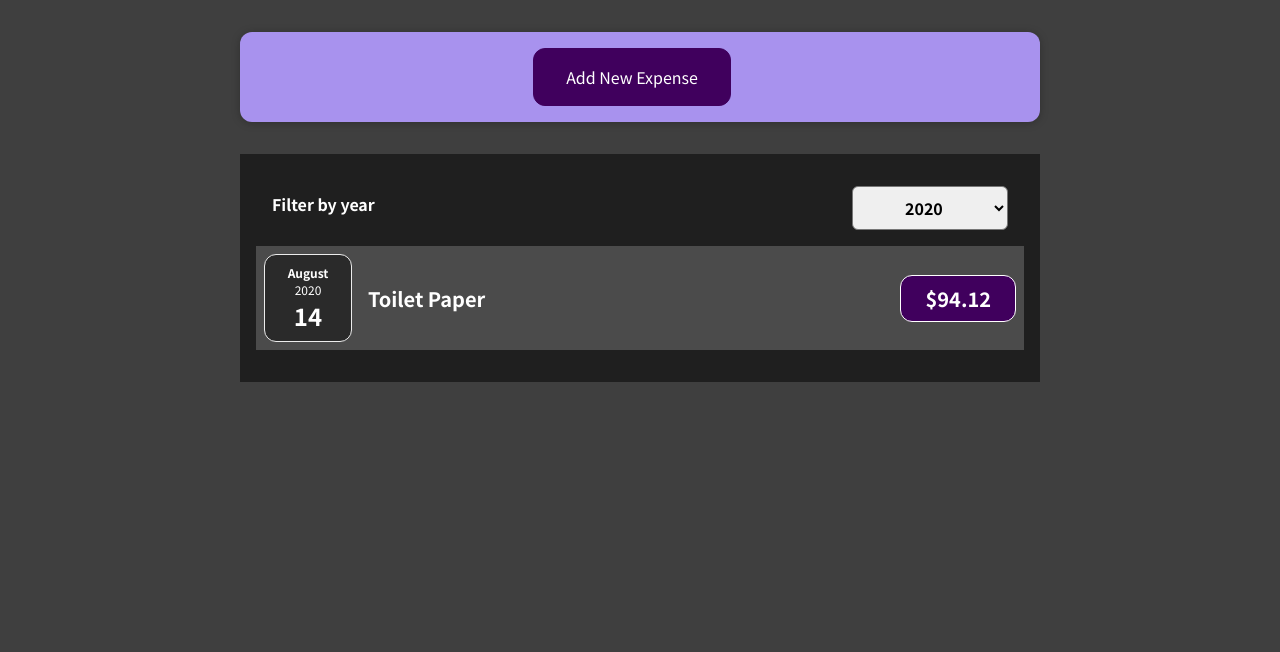
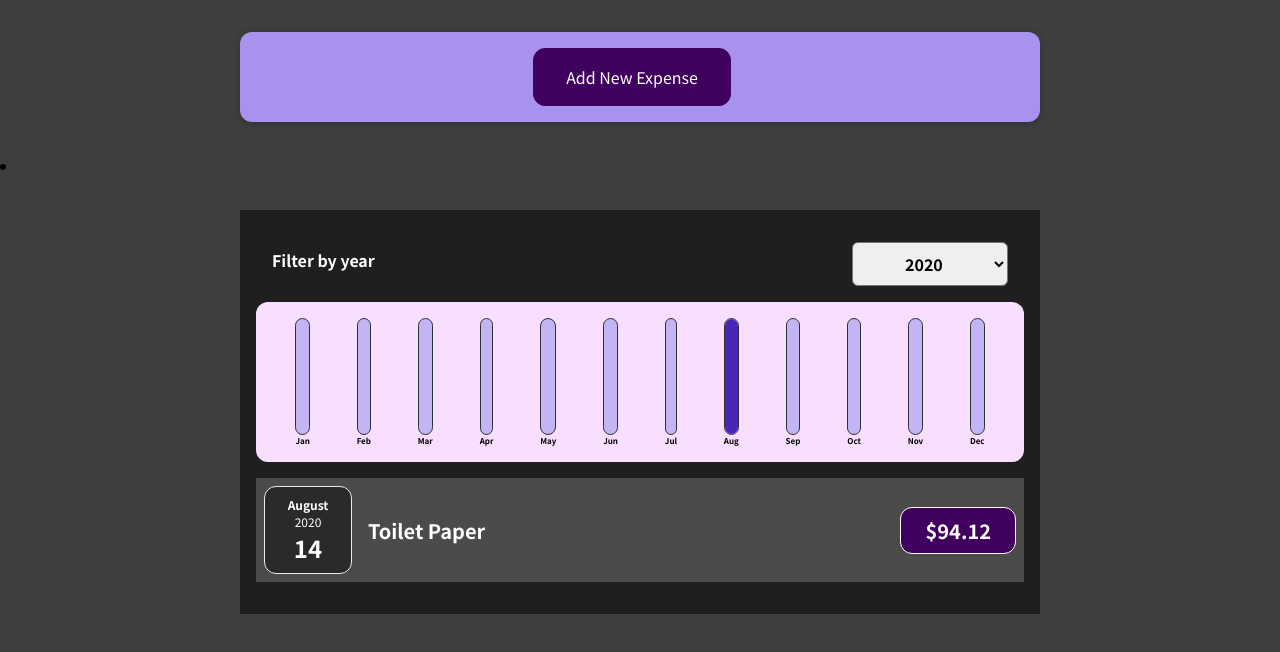
Before and after one commit to JungYeonHwi/AllAboutJavascript, a React (Create React App) app in the folder react_study/udemy/: page / in a window 1280 px wide. Shown: the top 652 px of the page. Built offline with nearby package versions, Linux system fonts and the light colour scheme.

Commit message:
동적 스타일 추가 차트 추가

```diff
--- /dev/null
+++ b/react_study/udemy/src/components/Chart/Chart.css
@@ -0,0 +1,9 @@
+.chart {
+  padding: 1rem;
+  border-radius: 12px;
+  background-color: #f8dfff;
+  text-align: center;
+  display: flex;
+  justify-content: space-around;
+  height: 10rem;
+}
--- /dev/null
+++ b/react_study/udemy/src/components/Chart/Chart.js
@@ -0,0 +1,24 @@
+import React from "react";
+
+import ChartBar from "./ChartBar";
+import "./Chart.css";
+
+const Chart = (props) => {
+  const dataPointValues = props.dataPoints.map((dataPoint) => dataPoint.value);
+  const totalMaximum = Math.max(...dataPointValues);
+
+  return (
+    <div className="chart">
+      {props.dataPoints.map((dataPoint) => (
+        <ChartBar
+          key={dataPoint.label}
+          value={dataPoint.value}
+          maxValue={totalMaximum}
+          label={dataPoint.label}
+        />
+      ))}
+    </div>
+  );
+};
+
+export default Chart;
--- /dev/null
+++ b/react_study/udemy/src/components/Chart/ChartBar.css
@@ -0,0 +1,30 @@
+.chart-bar {
+  height: 100%;
+  display: flex;
+  flex-direction: column;
+  align-items: center;
+}
+
+.chart-bar__inner {
+  height: 100%;
+  width: 100%;
+  border: 1px solid #313131;
+  border-radius: 12px;
+  background-color: #c3b4f3;
+  overflow: hidden;
+  display: flex;
+  flex-direction: column;
+  justify-content: flex-end;
+}
+
+.chart-bar__fill {
+  background-color: #4826b9;
+  width: 100%;
+  transition: all 0.3s ease-out;
+}
+
+.chart-bar__label {
+  font-weight: bold;
+  font-size: 0.5rem;
+  text-align: center;
+}
--- /dev/null
+++ b/react_study/udemy/src/components/Chart/ChartBar.js
@@ -0,0 +1,25 @@
+import React from "react";
+
+import "./ChartBar.css";
+
+const ChartBar = (props) => {
+  let barFillHeight = "0%";
+
+  if (props.maxValue > 0) {
+    barFillHeight = Math.round((props.value / props.maxValue) * 100) + "%";
+  }
+
+  return (
+    <div className="chart-bar">
+      <div className="chart-bar__inner">
+        <div
+          className="chart-bar__fill"
+          style={{ height: barFillHeight }}
+        ></div>
+      </div>
+      <div className="chart-bar__label">{props.label}</div>
+    </div>
+  );
+};
+
+export default ChartBar;
--- a/react_study/udemy/src/components/Expenses/Expenses.js
+++ b/react_study/udemy/src/components/Expenses/Expenses.js
@@ -1,8 +1,9 @@
 import React, { useState } from "react";
 
-import ExpenseItem from "./ExpenseItem";
 import Card from "../UI/Card";
 import ExpensesFilter from "./ExpensesFilter";
+import ExpensesList from "./ExpensesList";
+import ExpensesChart from "./ExpensesChart";
 import "./Expenses.css";
 
 const Expenses = (props) => {
@@ -18,22 +19,16 @@
 
   return (
     <div>
+      <li>
         <Card className="expenses">
           <ExpensesFilter
             selected={filteredYear}
             onChangeFilter={filterChangeHandler}
           />
-        {filterExpenses.length === 0 && <p>No expenses found.</p>}
-        {filterExpenses.length > 0 &&
-          filterExpenses.map((expense) => (
-            <ExpenseItem
-              key={expense.id}
-              title={expense.title}
-              amount={expense.amount}
-              date={expense.date}
-            />
-          ))}
+          <ExpensesChart expenses={filterExpenses} />
+          <ExpensesList items={filterExpenses} />
         </Card>
+      </li>
     </div>
   );
 };
--- /dev/null
+++ b/react_study/udemy/src/components/Expenses/ExpensesChart.js
@@ -0,0 +1,29 @@
+import React from "react";
+
+import Chart from "../Chart/Chart";
+
+const ExpensesChart = (props) => {
+  const chartDataPoints = [
+    { label: "Jan", value: 0 },
+    { label: "Feb", value: 0 },
+    { label: "Mar", value: 0 },
+    { label: "Apr", value: 0 },
+    { label: "May", value: 0 },
+    { label: "Jun", value: 0 },
+    { label: "Jul", value: 0 },
+    { label: "Aug", value: 0 },
+    { label: "Sep", value: 0 },
+    { label: "Oct", value: 0 },
+    { label: "Nov", value: 0 },
+    { label: "Dec", value: 0 },
+  ];
+
+  for (const expense of props.expenses) {
+    const expenseMonth = expense.date.getMonth();
+    chartDataPoints[expenseMonth].value += expense.amount;
+  }
+
+  return <Chart dataPoints={chartDataPoints} />;
+};
+
+export default ExpensesChart;
--- /dev/null
+++ b/react_study/udemy/src/components/Expenses/ExpensesList.css
@@ -0,0 +1,9 @@
+.expenses-list {
+  list-style: none;
+  padding: 0;
+}
+
+.expenses-list__fallback {
+  color: white;
+  text-align: center;
+}
--- /dev/null
+++ b/react_study/udemy/src/components/Expenses/ExpensesList.js
@@ -0,0 +1,25 @@
+import React from "react";
+
+import ExpenseItem from "./ExpenseItem";
+import "./ExpensesList.css";
+
+const ExpensesList = (props) => {
+  if (props.items.length === 0) {
+    return <h2 className="expenses-list__fallback">Found no expenses.</h2>;
+  }
+
+  return (
+    <ul className="expenses-list">
+      {props.items.map((expense) => (
+        <ExpenseItem
+          key={expense.id}
+          title={expense.title}
+          amount={expense.amount}
+          date={expense.date}
+        />
+      ))}
+    </ul>
+  );
+};
+
+export default ExpensesList;
--- a/react_study/udemy/src/components/NewExpense/ExpenseForm.js
+++ b/react_study/udemy/src/components/NewExpense/ExpenseForm.js
@@ -44,7 +44,7 @@
 
     const expenseData = {
       title: enteredTitle,
-      amount: enteredAmount,
+      amount: +enteredAmount,
       date: new Date(enteredDate),
     };
 
```
Also changed, not shown: 1 other file (tests, documents, lock files or other folders). Lines whose indentation alone changed are shown as unchanged.
